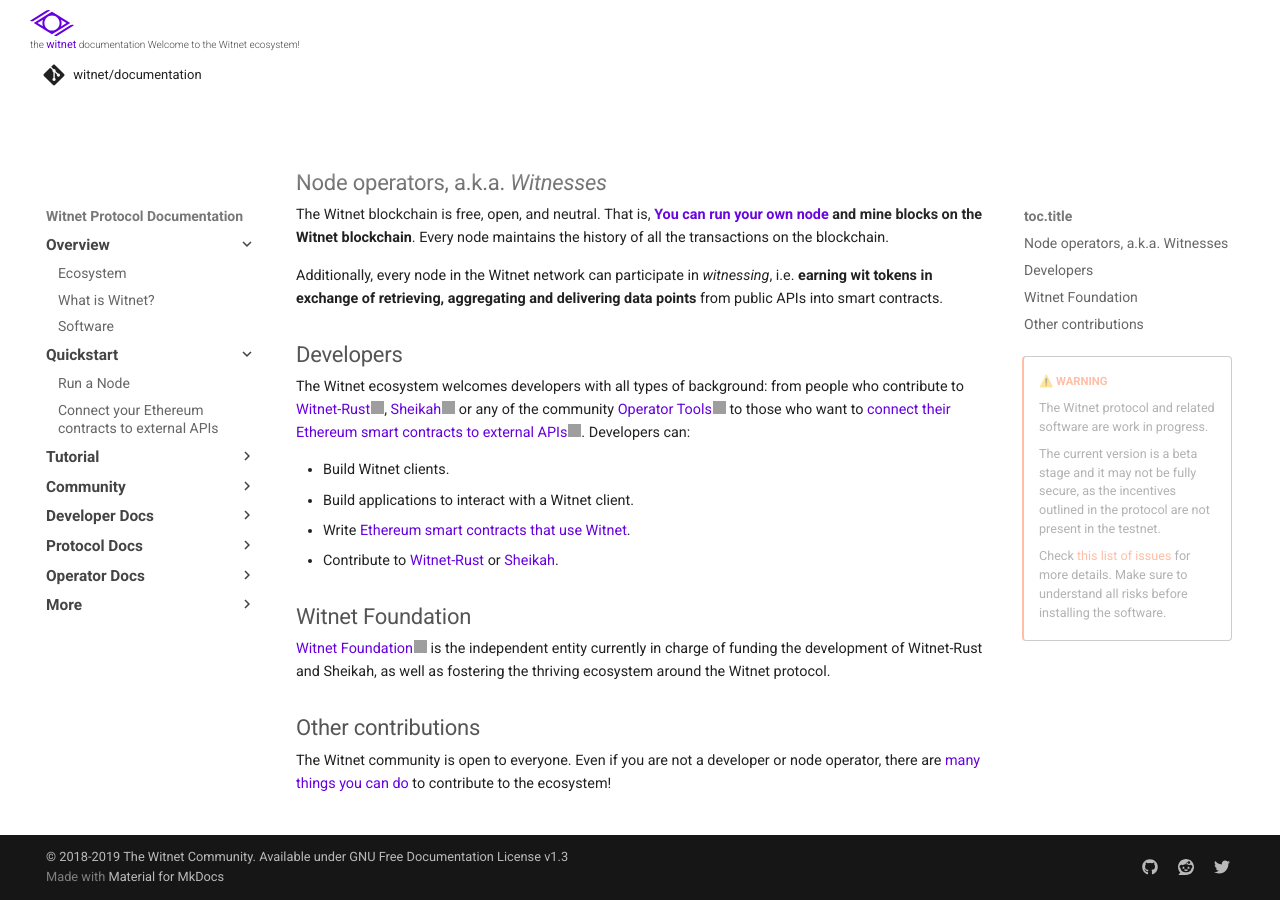
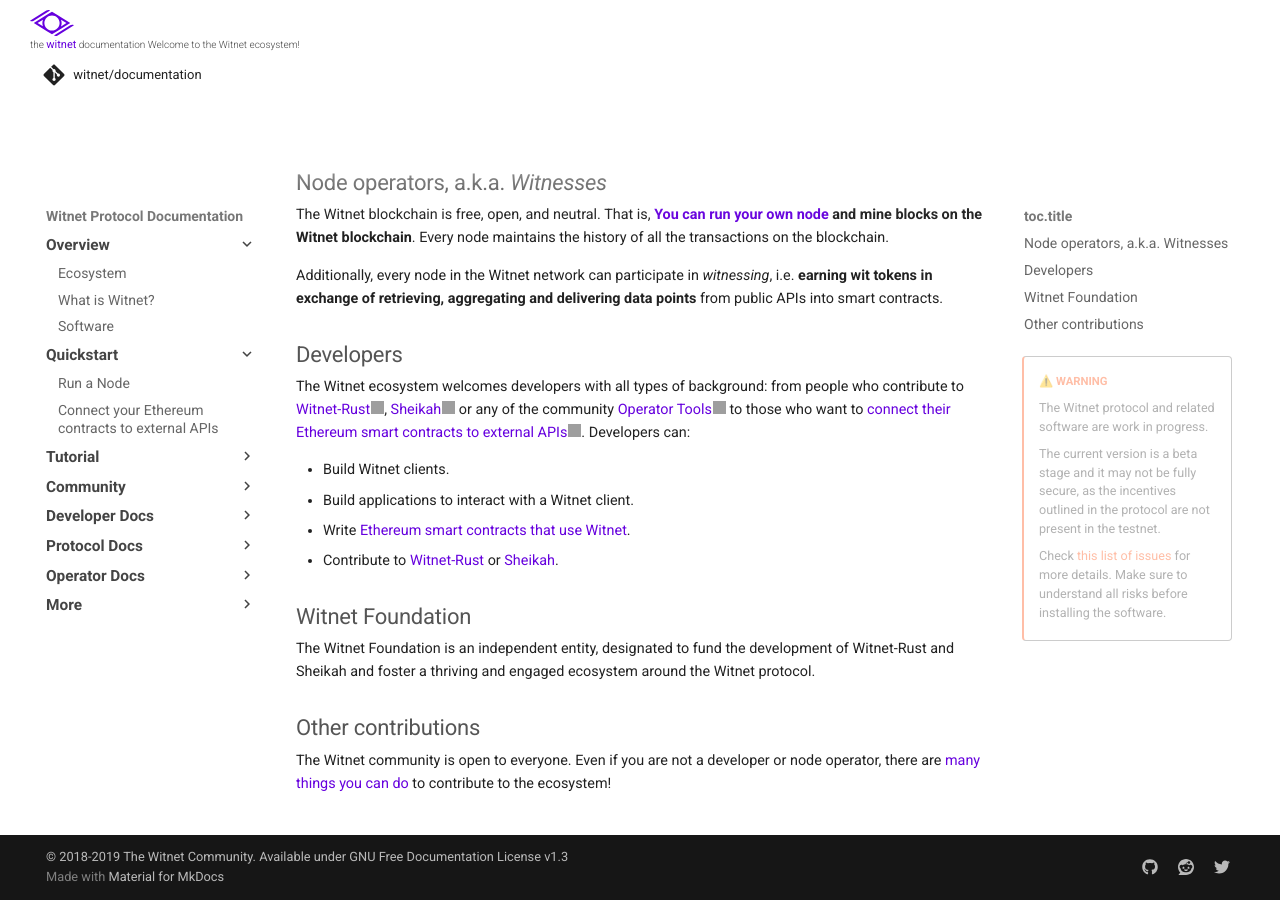
Before and after one commit to witnet/documentation, an MkDocs documentation site: the page built from docs/Ecosystem.md, in a window 1280 px wide and 900 px high, scrolled down 512 px. Built offline with MkDocs 1.6.1 and Material for MkDocs 9.7.7, drawn with Linux system fonts in a browser that asks for light colours; some web fonts are replaced; comment, search, counter and statistics services are not loaded; grey boxes are pictures that could not be loaded.

Commit message:
Update and rename overview.md to Ecosystem.md

```diff
--- a/docs/overview.md
+++ b/docs/Ecosystem.md
@@ -44,9 +44,7 @@ Developers can:
 
 ## Witnet Foundation
 
-[Witnet Foundation][foundation] is the independent entity currently in
-charge of funding the development of Witnet-Rust and Sheikah, as well
-as fostering the thriving ecosystem around the Witnet protocol.
+The Witnet Foundation is an independent entity, designated to fund the development of Witnet-Rust and Sheikah and foster a thriving and engaged ecosystem around the Witnet protocol.
 
 ## Other contributions
 The Witnet community is open to everyone. Even if you are not a
```
Also changed, not shown: other parts of docs/Ecosystem.md (+0 -1 lines).
